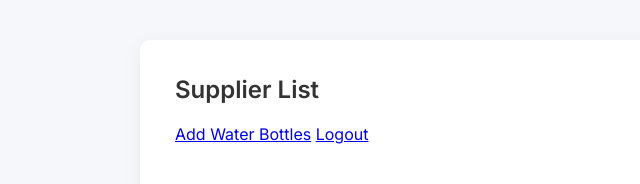
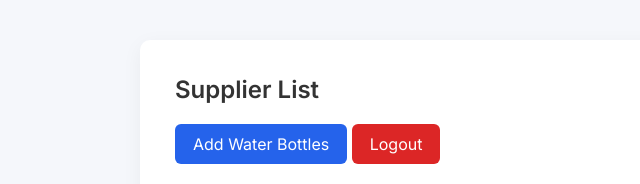
Before and after one commit to kurokabe8/M6X-DjangoForms-BartoloMapuaViceral, a Django app: template M6P-DjangoForms-BartoloMapuaViceral/MyInventoryApp/templates/MyInventoryApp/supplier_list.html in a window 1280 px wide. Shown: the part 66-250 px from the top of the page, without its empty margins (0-640 px from the left). Run offline with Django 3.2, Linux system fonts and the light colour scheme; the template is opened without the code that fills it, so the values that code supplies are empty.

Commit message:
M6P button format added

```diff
--- a/M6P-DjangoForms-BartoloMapuaViceral/MyInventoryApp/templates/MyInventoryApp/base.html
+++ b/M6P-DjangoForms-BartoloMapuaViceral/MyInventoryApp/templates/MyInventoryApp/base.html
@@ -81,7 +81,12 @@
             background:#f9fafb;
         }
 
+        .btn,
         button{
+            display:inline-flex;
+            align-items:center;
+            justify-content:center;
+            text-decoration:none;
             background:#2563eb;
             color:white;
             border:none;
@@ -91,8 +96,25 @@
             font-family:'Inter', sans-serif;
         }
 
+        .btn:hover,
         button:hover{
             background:#1d4ed8;
+        }
+
+        .btn-secondary{
+            background:#6b7280;
+        }
+
+        .btn-secondary:hover{
+            background:#4b5563;
+        }
+
+        .btn-danger{
+            background:#dc2626;
+        }
+
+        .btn-danger:hover{
+            background:#b91c1c;
         }
 
         input{
--- a/M6P-DjangoForms-BartoloMapuaViceral/MyInventoryApp/templates/MyInventoryApp/supplier_list.html
+++ b/M6P-DjangoForms-BartoloMapuaViceral/MyInventoryApp/templates/MyInventoryApp/supplier_list.html
@@ -4,15 +4,13 @@
 
 <h2>Supplier List</h2>
 
-<a href="{% url 'add_bottle' %}">Add Water Bottles</a>
-
-{% if account %}
-    <a href="{% url 'manage_account' pk=account.id %}">Manage Account</a>
-{% endif %}
-
-<a href="{% url 'logout' %}">Logout</a>
-
-<br><br>
+<div class="mb-3">
+    <a href="{% url 'add_bottle' %}" class="btn btn-primary me-2">Add Water Bottles</a>
+    {% if account %}
+        <a href="{% url 'manage_account' pk=account.id %}" class="btn btn-secondary me-2">Manage Account</a>
+    {% endif %}
+    <a href="{% url 'logout' %}" class="btn btn-danger">Logout</a>
+</div>
 
 <table border="1">
     <thead>
```
